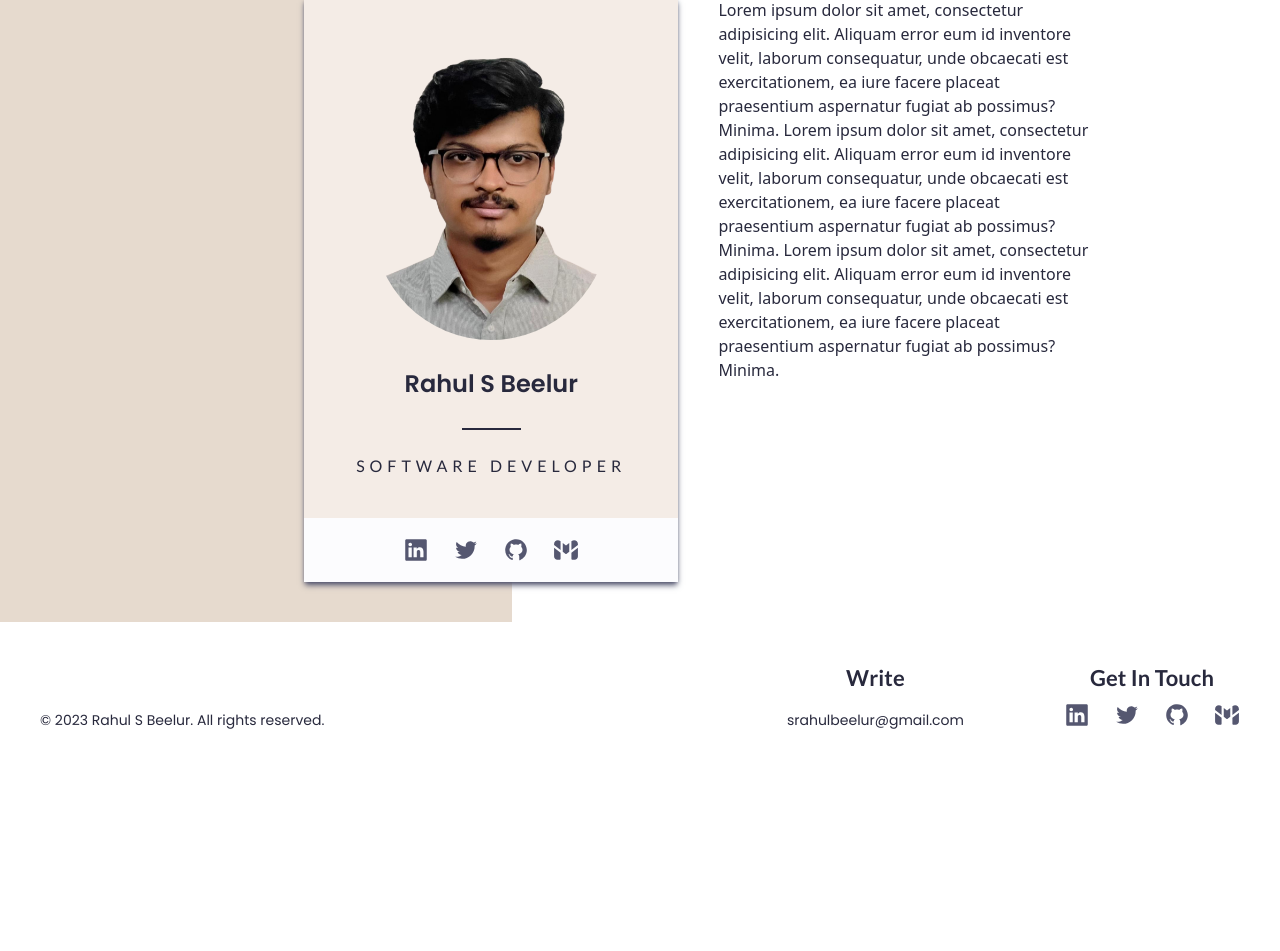
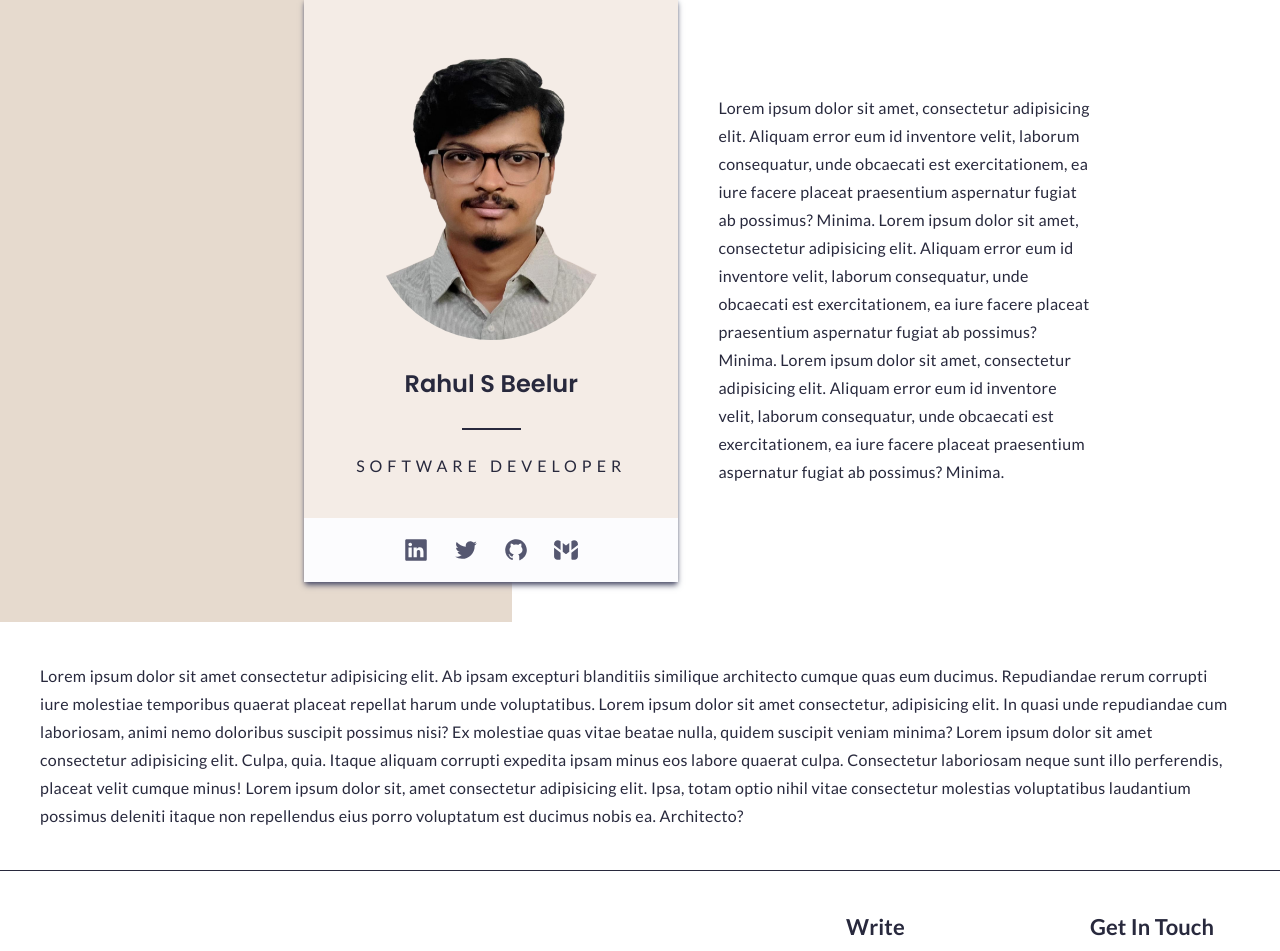
Before and after one commit to rahulsbeelur/portfolio, a Next.js app: page / in a window 1280 px wide. Shown: the part 240-1191 px from the top of the page. Before the commit the page ends 1022 px from the top, so only its background shows below. Built offline with nearby package versions, Linux system fonts and the light colour scheme.

Commit message:
Added new section in home page

```diff
--- a/components/Footer.tsx
+++ b/components/Footer.tsx
@@ -6,9 +6,11 @@ import Link from 'next/link';
 
 export const Footer = (): JSX.Element => {
     return (
+        <div>
+            <div className="border-t-[1px] border-neutral-black-dark dark:border-neutral-black-light max-w-[2560px] mx-auto mobile:border-0"></div>
             <Wrapper>
                 <div className="flex mobile:flex-col-reverse flex-row justify-between gap-10">
-                <div className="mt-auto h7 !leading-[44px] mobile:mx-auto mobile:body4">
+                    <div className="mt-auto h7 tablet:small4 !leading-[44px] mobile:mx-auto mobile:body3">
                         &copy; 2023 {personDetails.name}. All rights reserved.
                     </div>
                     <div className="flex mobile:flex-col gap-10 desktop:gap-[100px] flex-row">
@@ -37,5 +39,6 @@ export const Footer = (): JSX.Element => {
                     </div>
                 </div>
             </Wrapper>
+        </div>
     );
 };
--- a/modules/common/components/Wrapper.tsx
+++ b/modules/common/components/Wrapper.tsx
@@ -8,7 +8,7 @@ interface WrapperProps {
 export const Wrapper = ({ children, classes }: WrapperProps): JSX.Element => {
     return (
         <div
-            className={`mx-auto w-full max-w-[1440px] desktop:p-10 px-4 py-6 tablet:p-8 text-neutral-black-dark dark:text-neutral-black-lighter ${classes}`}>
+            className={`mx-auto w-full max-w-[2560px] desktop:p-10 px-4 py-6 tablet:p-8 text-neutral-black-dark dark:text-neutral-black-lighter ${classes}`}>
             {children}
         </div>
     );
--- a/pages/index.tsx
+++ b/pages/index.tsx
@@ -5,6 +5,7 @@ import { SocialHandles } from '../modules/common/components/SocialHandles';
 
 const Home = (): JSX.Element => {
     return (
+        <div className="mx-auto max-w-[2560px]">
             <div className="relative flex desktop:flex-row mobile:flex-col w-full mobile:bg-primary-background-color mobile:dark:bg-neutral-black-light">
                 <div className="absolute desktop:w-[40%] tablet:w-[40%] mobile:hidden bg-primary-background-color dark:bg-neutral-black-light h-[100%]"></div>
                 <div className="absolute desktop:w-[60%] tablet:w-[60%] mobile:hidden"></div>
@@ -37,18 +38,36 @@ const Home = (): JSX.Element => {
                             </div>
                         </div>
 
-                    <div className="w-[40%] mobile:w-full">
-                        Lorem ipsum dolor sit amet, consectetur adipisicing elit. Aliquam error eum
-                        id inventore velit, laborum consequatur, unde obcaecati est exercitationem,
-                        ea iure facere placeat praesentium aspernatur fugiat ab possimus? Minima.
-                        Lorem ipsum dolor sit amet, consectetur adipisicing elit. Aliquam error eum
-                        id inventore velit, laborum consequatur, unde obcaecati est exercitationem,
-                        ea iure facere placeat praesentium aspernatur fugiat ab possimus? Minima.
-                        Lorem ipsum dolor sit amet, consectetur adipisicing elit. Aliquam error eum
-                        id inventore velit, laborum consequatur, unde obcaecati est exercitationem,
-                        ea iure facere placeat praesentium aspernatur fugiat ab possimus? Minima.
+                        <div className="desktop:body1 body2 w-[40%] mobile:w-full mobile:text-neutral-black-dark flex flex-col justify-center">
+                            Lorem ipsum dolor sit amet, consectetur adipisicing elit. Aliquam error
+                            eum id inventore velit, laborum consequatur, unde obcaecati est
+                            exercitationem, ea iure facere placeat praesentium aspernatur fugiat ab
+                            possimus? Minima. Lorem ipsum dolor sit amet, consectetur adipisicing
+                            elit. Aliquam error eum id inventore velit, laborum consequatur, unde
+                            obcaecati est exercitationem, ea iure facere placeat praesentium
+                            aspernatur fugiat ab possimus? Minima. Lorem ipsum dolor sit amet,
+                            consectetur adipisicing elit. Aliquam error eum id inventore velit,
+                            laborum consequatur, unde obcaecati est exercitationem, ea iure facere
+                            placeat praesentium aspernatur fugiat ab possimus? Minima.
                         </div>
                     </div>
+                </Wrapper>
+            </div>
+            <Wrapper classes="mobile:bg-primary-background-color mobile:dark:bg-neutral-black-light mobile:pt-0">
+                <p className="mobile:text-neutral-black-dark desktop:body1 body2">
+                    Lorem ipsum dolor sit amet consectetur adipisicing elit. Ab ipsam excepturi
+                    blanditiis similique architecto cumque quas eum ducimus. Repudiandae rerum
+                    corrupti iure molestiae temporibus quaerat placeat repellat harum unde
+                    voluptatibus. Lorem ipsum dolor sit amet consectetur, adipisicing elit. In quasi
+                    unde repudiandae cum laboriosam, animi nemo doloribus suscipit possimus nisi? Ex
+                    molestiae quas vitae beatae nulla, quidem suscipit veniam minima? Lorem ipsum
+                    dolor sit amet consectetur adipisicing elit. Culpa, quia. Itaque aliquam
+                    corrupti expedita ipsam minus eos labore quaerat culpa. Consectetur laboriosam
+                    neque sunt illo perferendis, placeat velit cumque minus! Lorem ipsum dolor sit,
+                    amet consectetur adipisicing elit. Ipsa, totam optio nihil vitae consectetur
+                    molestias voluptatibus laudantium possimus deleniti itaque non repellendus eius
+                    porro voluptatum est ducimus nobis ea. Architecto?
+                </p>
             </Wrapper>
         </div>
     );
```
Lines whose indentation alone changed are shown as unchanged.
